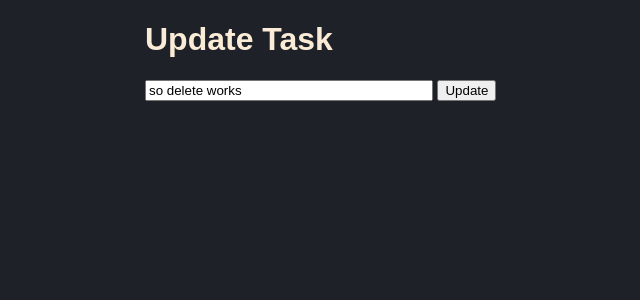
After one commit to irvinglopezcuriel/BrainLearningTechnology, a Flask app: page /update/1 in a window 1280 px wide. The commit adds this page. Shown: the top 300 px of the page, without its empty margins (295-935 px from the left). Run offline with Flask 3, Linux system fonts and the light colour scheme; data comes from the database, SQL or seed files in the repository; both versions use the stored data as it was after the commit.

Commit message:
added update functionality

```diff
--- a/flaskLearn/app.py
+++ b/flaskLearn/app.py
@@ -39,16 +39,26 @@ def index():
 @app.route('/delete/<int:id>')
 def delete(id):
 	task_to_delete = Todo.query.get_or_404(id)
-
 	try:
-		print('going to delete')
 		db.session.delete(task_to_delete)
-		print('going to commit')
 		db.session.commit()
-		print('going to redirect')
 		return redirect('/')
 	except:
 		return 'Couldn\'t delete task'
 
+# update functionality
+@app.route('/update/<int:id>', methods = ['GET', 'POST'])
+def update(id):
+	task_to_update = Todo.query.get_or_404(id)
+	if request.method == 'POST':
+		task_to_update.content = request.form['content']
+		try:
+			db.session.commit()
+			return redirect('/')
+		except:
+			return 'Couldn\'t update task'
+	else:
+		return render_template('update.html', task=task_to_update)
+
 if __name__ == "__main__":
 	app.run(debug = True)
--- /dev/null
+++ b/flaskLearn/templates/update.html
@@ -0,0 +1,18 @@
+{% extends 'base.html' %}
+
+{% block head %}
+<title style="text-align: center;">Task Master</title>
+{% endblock %}
+
+{% block body %}
+<div class="content">
+	<h1>Update Task</h1>
+
+    <div>
+        <form action="/update/{{task.id}}" method="POST">
+            <input type="text" name="content" id="content" value="{{task.content}}">
+            <input type="submit" value="Update">
+        </form>
+    </div>
+</div>
+{% endblock %}
```
Also changed, not shown: flaskLearn/templates/index.html (+7 -5 lines), flaskLearn/instance/test.db.
